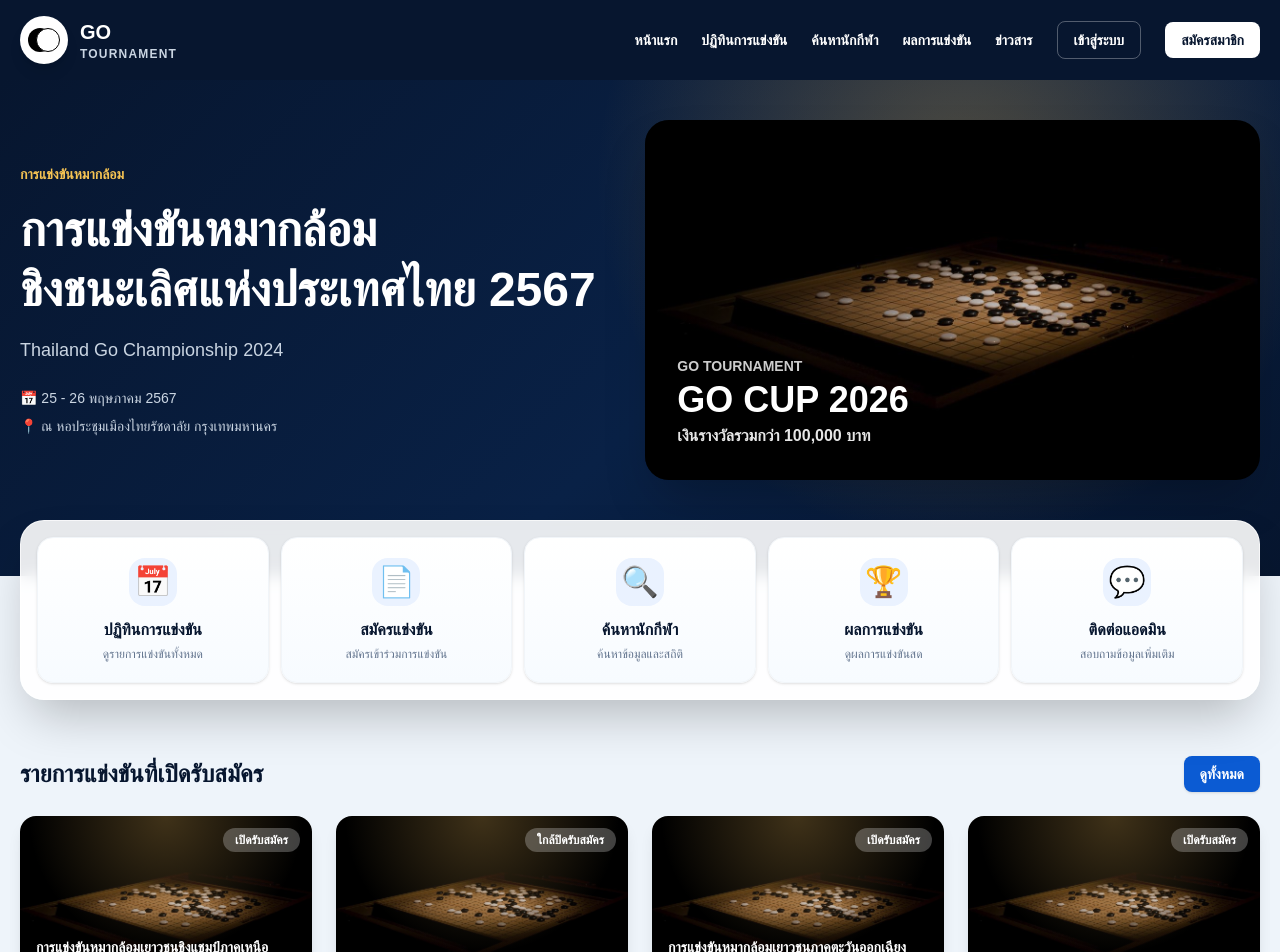
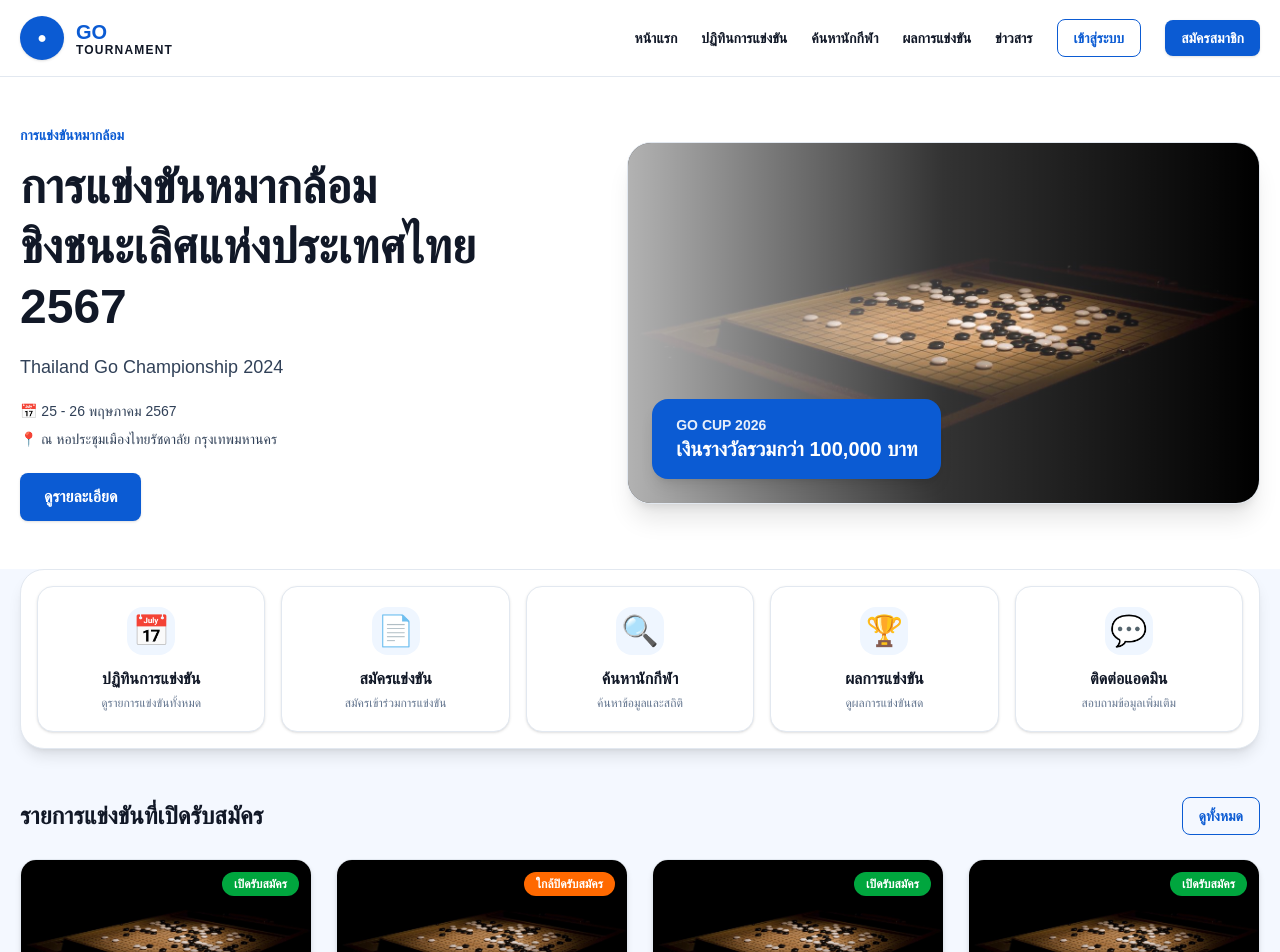
Before and after one commit to sawitree2168-sys/go-competition, a Next.js app: page / in a window 1280 px wide. Shown: the top 952 px of the page. Built offline with nearby package versions, Linux system fonts and the light colour scheme.

Commit message:
bright clean homepage

```diff
--- a/app/page.tsx
+++ b/app/page.tsx
@@ -8,134 +8,109 @@ export default function Home() {
   ];
 
   const events = [
-    {
-      title: "การแข่งขันหมากล้อมเยาวชนชิงแชมป์ภาคเหนือ 2567",
-      fee: "400",
-      status: "เปิดรับสมัคร",
-      color: "green",
-    },
-    {
-      title: "ชิงชนะเลิศแห่งประเทศไทย 2567",
-      fee: "500",
-      status: "ใกล้ปิดรับสมัคร",
-      color: "orange",
-    },
-    {
-      title: "การแข่งขันหมากล้อมเยาวชนภาคตะวันออกเฉียงเหนือ 2567",
-      fee: "400",
-      status: "เปิดรับสมัคร",
-      color: "green",
-    },
-    {
-      title: "การแข่งขันหมากล้อมเยาวชนภาคใต้ 2567",
-      fee: "400",
-      status: "เปิดรับสมัคร",
-      color: "green",
-    },
+    { title: "การแข่งขันหมากล้อมเยาวชนชิงแชมป์ภาคเหนือ 2567", fee: "400", status: "เปิดรับสมัคร" },
+    { title: "ชิงชนะเลิศแห่งประเทศไทย 2567", fee: "500", status: "ใกล้ปิดรับสมัคร" },
+    { title: "การแข่งขันหมากล้อมเยาวชนภาคตะวันออกเฉียงเหนือ 2567", fee: "400", status: "เปิดรับสมัคร" },
+    { title: "การแข่งขันหมากล้อมเยาวชนภาคใต้ 2567", fee: "400", status: "เปิดรับสมัคร" },
   ];
 
   return (
-    <main className="min-h-screen bg-[#eef4fa] text-[#07162f]">
-      <header className="bg-[#07162f] text-white">
+    <main className="min-h-screen bg-[#f4f8ff] text-[#111827]">
+      <header className="sticky top-0 z-50 border-b border-slate-200 bg-white/95 backdrop-blur">
         <div className="mx-auto flex max-w-7xl items-center justify-between px-5 py-4">
           <div className="flex items-center gap-3">
-            <div className="relative h-12 w-12 rounded-full bg-white shadow-lg">
-              <div className="absolute left-2 top-3 h-6 w-6 rounded-full bg-black" />
-              <div className="absolute right-2 top-3 h-6 w-6 rounded-full border border-black bg-white" />
+            <div className="flex h-11 w-11 items-center justify-center rounded-full bg-[#0b5bd3] text-white shadow">
+              ●
             </div>
-
-            <div className="leading-tight">
-              <div className="text-xl font-black">GO</div>
-              <div className="text-xs font-bold tracking-widest text-slate-300">
+            <div>
+              <div className="text-xl font-black text-[#0b5bd3]">GO</div>
+              <div className="-mt-1 text-xs font-bold tracking-widest text-[#111827]">
                 TOURNAMENT
               </div>
             </div>
           </div>
 
-          <nav className="hidden items-center gap-6 text-sm font-bold md:flex">
+          <nav className="hidden items-center gap-6 text-sm font-bold text-[#111827] md:flex">
             <span>หน้าแรก</span>
             <span>ปฏิทินการแข่งขัน</span>
             <span>ค้นหานักกีฬา</span>
             <span>ผลการแข่งขัน</span>
             <span>ข่าวสาร</span>
-            <button className="rounded-lg border border-white/30 px-4 py-2">
+            <button className="rounded-lg border border-[#0b5bd3] px-4 py-2 text-[#0b5bd3]">
               เข้าสู่ระบบ
             </button>
-            <button className="rounded-lg bg-white px-4 py-2 text-[#07162f]">
+            <button className="rounded-lg bg-[#0b5bd3] px-4 py-2 text-white shadow">
               สมัครสมาชิก
             </button>
           </nav>
         </div>
       </header>
 
-      <section className="relative overflow-hidden bg-[#07162f] text-white">
-        <div className="absolute inset-0 bg-[radial-gradient(circle_at_75%_20%,rgba(212,156,54,0.35),transparent_35%),linear-gradient(135deg,#07162f_0%,#092146_55%,#07162f_100%)]" />
-
-        <div className="relative mx-auto grid max-w-7xl gap-10 px-5 pb-24 pt-10 md:grid-cols-[1fr_1.05fr] md:items-center">
+      <section className="bg-white">
+        <div className="mx-auto grid max-w-7xl gap-8 px-5 py-12 md:grid-cols-[1fr_1.1fr] md:items-center">
           <div>
-            <p className="mb-4 text-sm font-bold text-[#f6c453]">
+            <p className="mb-3 text-sm font-bold text-[#0b5bd3]">
               การแข่งขันหมากล้อม
             </p>
 
-            <h1 className="text-4xl font-black leading-tight md:text-5xl">
+            <h1 className="text-4xl font-black leading-tight text-[#111827] md:text-5xl">
               การแข่งขันหมากล้อม
               <br />
               ชิงชนะเลิศแห่งประเทศไทย 2567
             </h1>
 
-            <p className="mt-4 text-lg text-slate-300">
+            <p className="mt-4 text-lg text-slate-700">
               Thailand Go Championship 2024
             </p>
 
-            <div className="mt-6 space-y-2 text-sm text-slate-300">
+            <div className="mt-5 space-y-2 text-sm text-slate-700">
               <p>📅 25 - 26 พฤษภาคม 2567</p>
               <p>📍 ณ หอประชุมเมืองไทยรัชดาลัย กรุงเทพมหานคร</p>
             </div>
+
+            <button className="mt-6 rounded-lg bg-[#0b5bd3] px-6 py-3 font-bold text-white shadow hover:bg-blue-700">
+              ดูรายละเอียด
+            </button>
           </div>
 
-          <div className="relative overflow-hidden rounded-3xl shadow-2xl">
+          <div className="relative overflow-hidden rounded-3xl border border-slate-200 bg-white shadow-xl">
             <img
               src="/go-poster.jpg"
               alt="Go Tournament Poster"
               className="h-[360px] w-full object-cover"
             />
-
-            <div className="absolute inset-0 bg-gradient-to-r from-black/65 via-black/30 to-transparent" />
-
-            <div className="absolute bottom-8 left-8 text-white">
-              <p className="text-sm font-bold opacity-80">GO TOURNAMENT</p>
-              <h2 className="mt-1 text-4xl font-black">GO CUP 2026</h2>
-              <p className="mt-1 font-bold opacity-90">
-                เงินรางวัลรวมกว่า 100,000 บาท
-              </p>
+            <div className="absolute inset-0 bg-gradient-to-r from-white/70 via-white/20 to-transparent" />
+            <div className="absolute bottom-6 left-6 rounded-2xl bg-[#0b5bd3] px-6 py-4 text-white shadow-lg">
+              <p className="text-sm font-bold opacity-90">GO CUP 2026</p>
+              <p className="text-xl font-black">เงินรางวัลรวมกว่า 100,000 บาท</p>
             </div>
           </div>
         </div>
       </section>
 
-      <section className="relative z-10 mx-auto -mt-14 max-w-7xl px-5">
-        <div className="grid grid-cols-2 gap-3 rounded-3xl border border-white/70 bg-white/90 p-4 shadow-2xl backdrop-blur md:grid-cols-5">
+      <section className="mx-auto max-w-7xl px-5">
+        <div className="grid grid-cols-2 gap-4 rounded-3xl border border-slate-200 bg-white p-4 shadow-lg md:grid-cols-5">
           {menuItems.map((item) => (
             <div
               key={item.title}
-              className="rounded-2xl border border-slate-100 bg-gradient-to-b from-white to-[#f7fbff] p-5 text-center shadow-sm transition hover:-translate-y-1 hover:shadow-xl"
+              className="rounded-2xl border border-slate-200 bg-white p-5 text-center shadow-sm transition hover:-translate-y-1 hover:shadow-lg"
             >
-              <div className="mx-auto flex h-12 w-12 items-center justify-center rounded-2xl bg-[#eaf2ff] text-3xl">
+              <div className="mx-auto flex h-12 w-12 items-center justify-center rounded-2xl bg-blue-50 text-3xl">
                 {item.icon}
               </div>
-              <h3 className="mt-3 font-black">{item.title}</h3>
+              <h3 className="mt-3 font-black text-[#111827]">{item.title}</h3>
               <p className="mt-1 text-xs text-slate-500">{item.desc}</p>
             </div>
           ))}
         </div>
       </section>
 
-      <section className="mx-auto max-w-7xl px-5 py-14">
+      <section className="mx-auto max-w-7xl px-5 py-12">
         <div className="mb-6 flex items-center justify-between">
-          <h2 className="text-2xl font-black">
+          <h2 className="text-2xl font-black text-[#111827]">
             รายการแข่งขันที่เปิดรับสมัคร
           </h2>
-          <button className="rounded-lg bg-[#0b5bd3] px-4 py-2 text-sm font-bold text-white shadow">
+          <button className="rounded-lg border border-[#0b5bd3] px-4 py-2 text-sm font-bold text-[#0b5bd3]">
             ดูทั้งหมด
           </button>
         </div>
@@ -144,19 +119,24 @@ export default function Home() {
           {events.map((event) => (
             <article
               key={event.title}
-              className="overflow-hidden rounded-2xl bg-white shadow-lg transition hover:-translate-y-1 hover:shadow-2xl"
+              className="overflow-hidden rounded-2xl border border-slate-200 bg-white shadow-md transition hover:-translate-y-1 hover:shadow-xl"
             >
-              <div className="relative h-44 overflow-hidden">
+              <div className="relative h-40 overflow-hidden">
                 <img
                   src="/go-poster.jpg"
                   alt={event.title}
-                  className="h-full w-full object-cover scale-105"
+                  className="h-full w-full object-cover"
                 />
 
-                <div className="absolute inset-0 bg-gradient-to-t from-black/65 via-black/25 to-transparent" />
-                <div className="absolute inset-0 bg-[radial-gradient(circle_at_top,rgba(255,200,100,0.25),transparent_60%)]" />
+                <div className="absolute inset-0 bg-gradient-to-t from-black/55 via-black/10 to-transparent" />
 
-                <div className="absolute right-3 top-3 rounded-full bg-white/25 px-3 py-1 text-xs font-bold text-white backdrop-blur">
+                <div
+                  className={`absolute right-3 top-3 rounded-full px-3 py-1 text-xs font-bold text-white ${
+                    event.status === "เปิดรับสมัคร"
+                      ? "bg-green-600"
+                      : "bg-orange-500"
+                  }`}
+                >
                   {event.status}
                 </div>
 
@@ -165,7 +145,7 @@ export default function Home() {
                 </h3>
               </div>
 
-              <div className="space-y-2 p-4 text-sm">
+              <div className="space-y-2 p-4 text-sm text-[#111827]">
                 <p>📅 25 - 26 พ.ค. 2567</p>
                 <p>📍 กรุงเทพมหานคร</p>
                 <p>👥 7 รุ่นการแข่งขัน</p>
@@ -173,7 +153,9 @@ export default function Home() {
 
                 <button
                   className={`mt-3 w-full rounded-lg py-2 font-black text-white shadow ${
-                    event.color === "orange" ? "bg-orange-500" : "bg-green-600"
+                    event.status === "เปิดรับสมัคร"
+                      ? "bg-green-600 hover:bg-green-700"
+                      : "bg-orange-500 hover:bg-orange-600"
                   }`}
                 >
                   {event.status}
```
